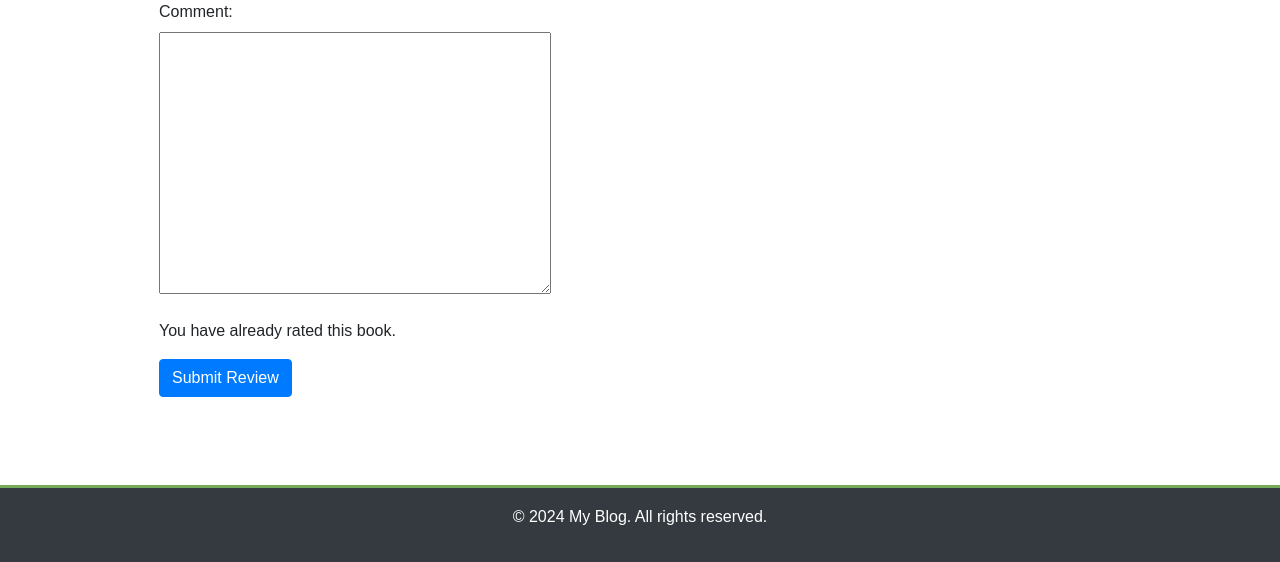
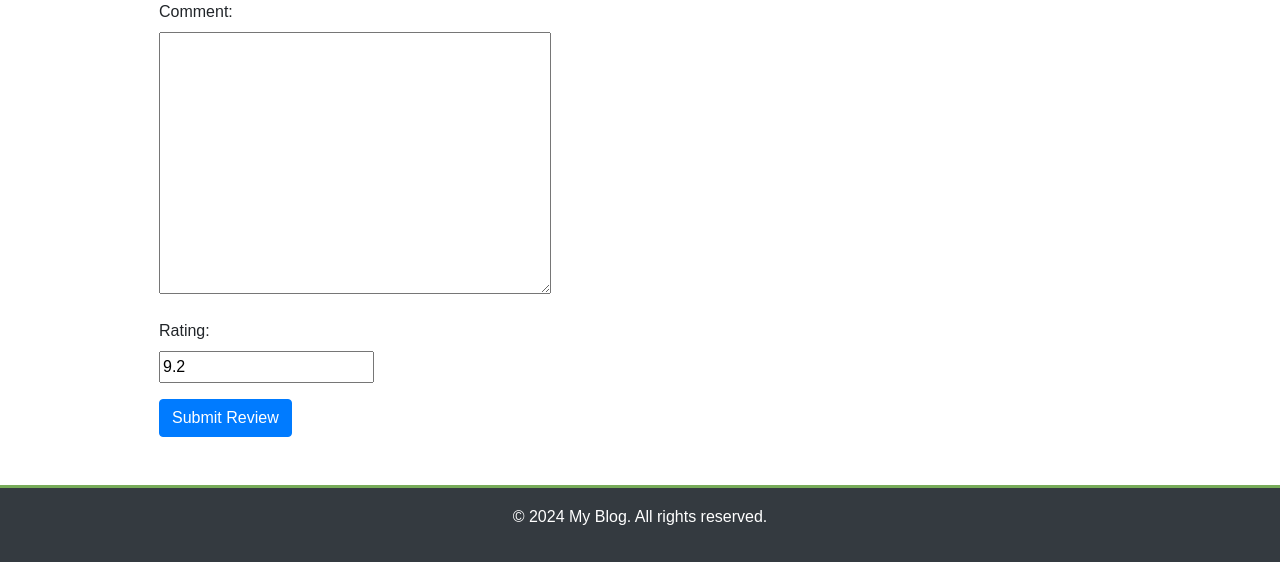
Before and after one commit to DonPomidon/LiteraryBlog, a Django app: a page that uses templates/blog/books/includes/review_form.html in a window 1280 px wide. Shown: the part 790-1352 px from the top of the page. Run offline with Django 5.2, Linux system fonts and the light colour scheme; a user stored in the database is signed in; data comes from the database, SQL or seed files in the repository; both versions use the stored data as it was after the commit; some libraries are stand-ins or nearby versions.

Commit message:
Reworked review system

```diff
--- a/blog/forms.py
+++ b/blog/forms.py
@@ -7,6 +7,13 @@ class ReviewForm(forms.ModelForm):
     class Meta:
         model = Review
         fields = ['comment', 'rating']
+
+    def __init__(self, *args, **kwargs):
+        initial_rating = kwargs.pop('initial_rating', None)
+        super().__init__(*args, **kwargs)
+
+        if initial_rating is not None:
+            self.fields['rating'].initial = initial_rating
 
 
 class EditReviewForm(forms.ModelForm):
--- a/blog/views.py
+++ b/blog/views.py
@@ -74,25 +74,28 @@ def book_detail(request, year, month, day, slug):
                              slug=slug)
     reviews = book.reviews.all()
 
-    user_has_rated = False
+    initial_rating = None
     if request.user.is_authenticated:
-        user_has_rated = reviews.filter(user=request.user, rating__gt=0).exists()
+        existing_review = reviews.filter(user=request.user).first()
+        if existing_review:
+            initial_rating = existing_review.rating
 
     if request.method == 'POST':
-        form = ReviewForm(request.POST)
+        form = ReviewForm(request.POST, initial_rating=initial_rating)
         if form.is_valid():
             review = form.save(commit=False)
             review.user = request.user
             review.book = book
-
-            if user_has_rated:
-                review.rating = 0
             review.save()
             return redirect('blog:book_detail', year=year, month=month, day=day, slug=slug)
     else:
-        form = ReviewForm()
+        form = ReviewForm(initial_rating=initial_rating)
 
-    return render(request,'blog/books/detail.html', {'book': book, 'reviews': reviews, 'form': form, 'user_has_rated': user_has_rated})
+    return render(request, 'blog/books/detail.html', {
+        'book': book,
+        'reviews': reviews,
+        'form': form,
+    })
 
 
 @require_POST
--- a/templates/blog/books/includes/review_form.html
+++ b/templates/blog/books/includes/review_form.html
@@ -8,14 +8,11 @@
         {{ form.comment }}
     </div>
 
-    {% if not user_has_rated %}
-        <div class="form-group">
-            {{ form.rating.label_tag }}<br>
-            {{ form.rating }}
-        </div>
-    {% else %}
-        <p>You have already rated this book.</p>
-    {% endif %}
+
+    <div class="form-group">
+        {{ form.rating.label_tag }}<br>
+        {{ form.rating }}
+    </div>
 
     <button type="submit" class="btn btn-primary">Submit Review</button>
 </form>
```
Also changed, not shown: blog/migrations/0008_review_rating_only.py (added), blog/migrations/0009_remove_review_rating_only.py (added), blog/migrations/0010_alter_review_unique_together.py (added), blog/migrations/0011_alter_review_unique_together.py (added), db.sqlite3.
